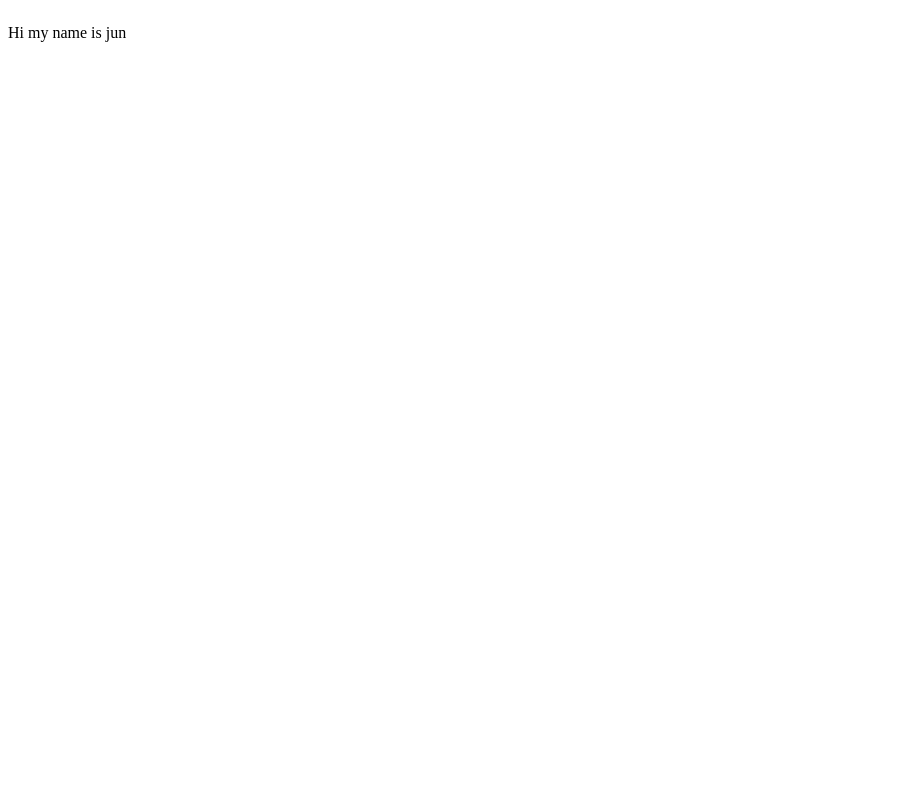
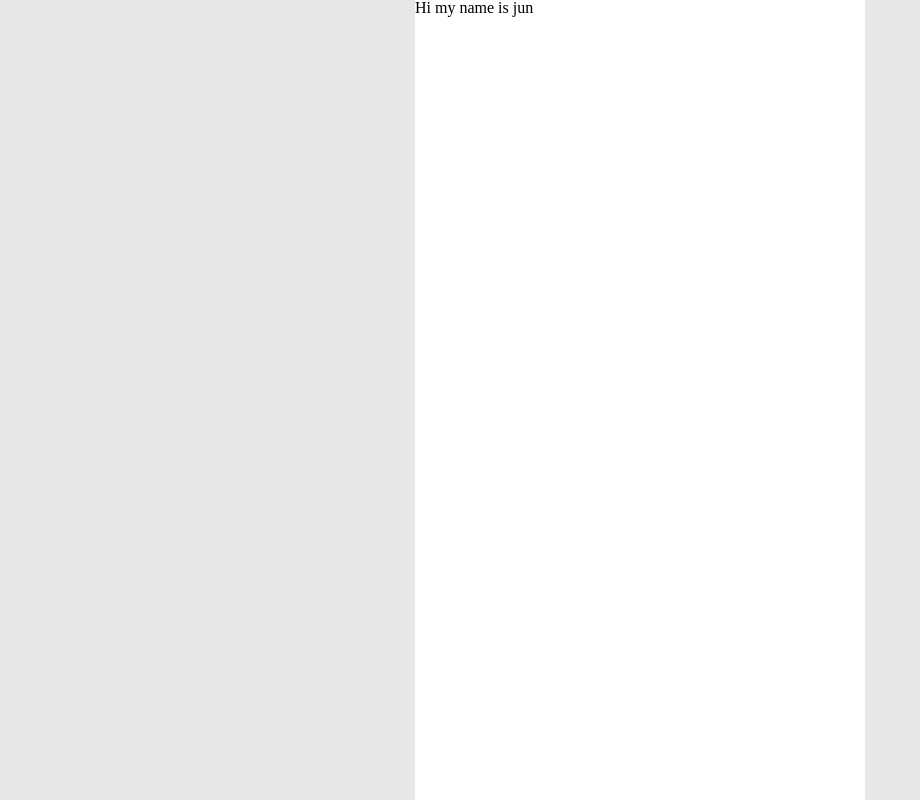
Before and after one commit to LikeLion-pop-con/pop-con_fe, a React (Create React App) app: page / in a window 1280 px wide. Shown: the whole page, without its empty margins (0-920 px from the left). Built offline with nearby package versions, Linux system fonts and the light colour scheme.

Commit message:
feat: plus GlobalStyle, Layout

```diff
--- a/package.json
+++ b/package.json
@@ -14,6 +14,7 @@
     "react-scripts": "5.0.1",
     "recoil": "^0.7.7",
     "styled-components": "^6.0.4",
+    "styled-reset": "^4.5.1",
     "web-vitals": "^2.1.4"
   },
   "scripts": {
--- a/src/App.js
+++ b/src/App.js
@@ -1,5 +1,4 @@
 import { BrowserRouter, Route, Routes } from "react-router-dom";
-import GlobalStyle from "./Global";
 import Router from "./Router";
 
 import Layout from "./Components/Layout/Layout";
@@ -7,7 +6,7 @@ import Main from "./pages/MainPage/Main";
 import Welcome from "./pages/Welcome/Welcome";
 
 function App() {
-  <GlobalStyle/>
+
   return (
 
     <BrowserRouter>
--- a/src/Components/Layout/Layout.jsx
+++ b/src/Components/Layout/Layout.jsx
@@ -2,20 +2,33 @@ import styled from "styled-components";
 import { Outlet } from "react-router-dom";
 
 const Background = styled.div`
-  width: 768px;
+  width: 450px;
   background-color: white;
+
   display: flex;
   justify-content: center;
-  align-items: center;
+
   @media (max-width: 768px) {
     width: 100%;
   }
 `;
+
+const Wrapper = styled.div`
+  display: flex;
+  flex-direction: column;
+  align-items: center;
+  width: 100%;
+
+  position: relative;
+`;
+
 function Layout() {
   return (
     <>
       <Background>
-        <Outlet />
+        <Wrapper>
+         <Outlet />
+        </Wrapper>
       </Background>
     </>
   );
--- a/src/Global.js
+++ b/src/Global.js
@@ -1,54 +1,29 @@
-import { createGlobalStyle } from "styled-components";
+import { createGlobalStyle } from 'styled-components';
+import reset from 'styled-reset';
 
 const GlobalStyle = createGlobalStyle`
-    *{
-        html, body, div, span, applet, object, iframe,
-h1, h2, h3, h4, h5, h6, p, blockquote, pre,
-a, abbr, acronym, address, big, cite, code,
-del, dfn, em, img, ins, kbd, q, s, samp,
-small, strike, strong, sub, sup, tt, var,
-b, u, i, center,
-dl, dt, dd, ol, ul, li,
-fieldset, form, label, legend,
-table, caption, tbody, tfoot, thead, tr, th, td,
-article, aside, canvas, details, embed,
-figure, figcaption, footer, header, hgroup,
-menu, nav, output, ruby, section, summary,
-time, mark, audio, video {
-	margin: 0;
-	padding: 0;
-	border: 0;
-	font-size: 100%;
-	font: inherit;
-	vertical-align: baseline;
-}
-/* HTML5 display-role reset for older browsers */
-article, aside, details, figcaption, figure,
-footer, header, hgroup, menu, nav, section {
-	display: block;
-}
-body {
-	line-height: 1;
-}
-ol, ul {
-	list-style: none;
-}
-blockquote, q {
-	quotes: none;
-}
-blockquote:before, blockquote:after,
-q:before, q:after {
-	content: '';
-	content: none;
-}
-table {
-	border-collapse: collapse;
-	border-spacing: 0;
-}
-*{
-	box-sizing: border-box;
-}
-    }
+  ${reset}
+
+  html, body, #root {
+      width: 100%;
+      min-height: 100vh;
+      background-color: ${({ theme }) => theme.colors.lightgray};
+      justify-content: center;
+      display: flex;
+  }
+
+  @font-face {
+    font-family: 'Pretendard-regular';
+    src: url('https://cdn.jsdelivr.net/gh/Project-Noonnu/noonfonts_2107@1.1/Pretendard-Regular.woff') format('woff');
+    font-weight: 400;
+  }
+
+  * {
+    font-family: 'Pretendard-regular';
+    font-size: 14px;
+    margin: 0;
+    padding: 0;
+  }
 `;
 
 export default GlobalStyle;
--- a/src/assets/theme.js
+++ b/src/assets/theme.js
@@ -6,6 +6,7 @@ const colors = {
   lightgray: "#e7e7e7",
   darkgray: "dcdde1",
 };
+
 const font = {
   title: `
       font-size: 18px;
--- a/src/index.js
+++ b/src/index.js
@@ -1,5 +1,6 @@
 import React from "react";
 import ReactDOM from "react-dom/client";
+import GlobalStyle from "./Global";
 import App from "./App";
 import { ThemeProvider } from "styled-components";
 import theme from "./assets/theme";
@@ -7,6 +8,7 @@ import theme from "./assets/theme";
 const root = ReactDOM.createRoot(document.getElementById("root"));
 root.render(
   <ThemeProvider theme={theme}>
+    <GlobalStyle/>
     <App />
   </ThemeProvider>
 );
```
Also changed, not shown: 1 other file (tests, documents, lock files or other folders).
